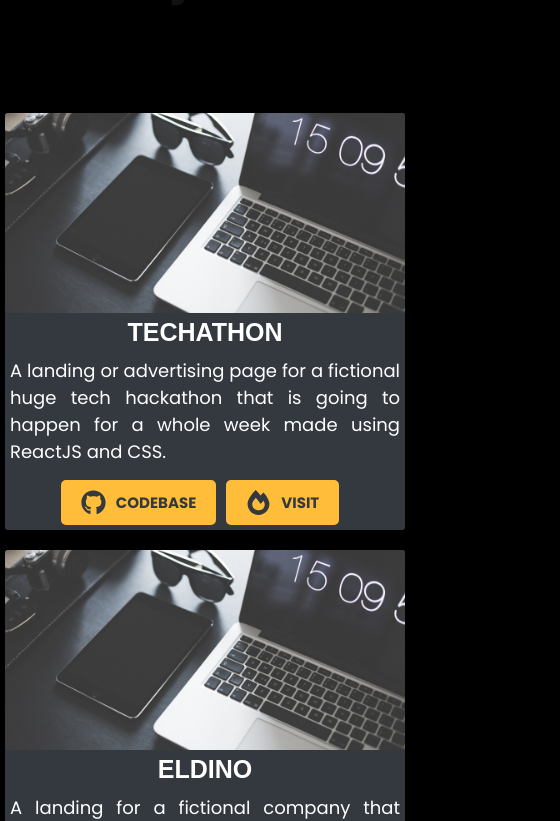
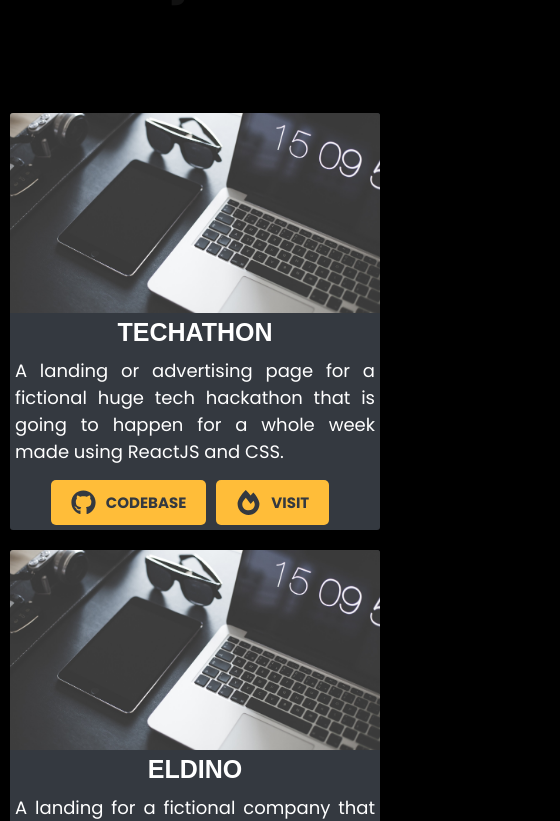
Before and after one commit to codeme254/my-portfolio-site, a React (Create React App) app: page / in a window 390 px wide. Shown: the part 2083-2904 px from the top of the page, 560 px wide, since content can reach past the window. Built offline with nearby package versions, Linux system fonts and the light colour scheme; a web font is replaced by a local one.

Commit message:
started fixing responsive dev bugs

```diff
--- a/src/App.css
+++ b/src/App.css
@@ -18,7 +18,8 @@ html {
   font-size: 62.5%;
 }
 
-html, body{
+html,
+body {
   /* overflow-x: hidden; */
 }
 
@@ -65,7 +66,7 @@ body {
 }
 
 @media screen and (max-width: 600px) {
-  .title__title-bg{
+  .title__title-bg {
     font-size: 5rem;
   }
 }
@@ -234,25 +235,25 @@ body {
 }
 
 @media screen and (max-width: 600px) {
-  .home{
+  .home {
     flex-direction: column;
-    padding: 2rem .5rem;
+    padding: 2rem 0.5rem;
   }
 
-  .home__flex{
+  .home__flex {
     width: 100%;
   }
 
-  .home__textbox--txt-main{
+  .home__textbox--txt-main {
     font-size: 4rem;
     text-align: center;
   }
 
-  .home__textbox--txt-small{
+  .home__textbox--txt-small {
     text-align: center;
   }
 
-  .home__textbox--links{
+  .home__textbox--links {
     flex-direction: column;
     align-items: center;
     justify-content: center;
@@ -263,10 +264,10 @@ body {
   }
 
   .home__textbox--link {
-    margin: 1rem auto!important;
+    margin: 1rem auto !important;
   }
 
-  .home__image img{
+  .home__image img {
     height: 60vh;
     border-radius: 50%;
   }
@@ -368,27 +369,27 @@ body {
   fill: #111;
 }
 
-@media screen and (max-width: 600px){
-  .about-section{
+@media screen and (max-width: 600px) {
+  .about-section {
     width: 98vw;
   }
 
-  .about__container{
+  .about__container {
     flex-direction: column;
-    padding: .5rem;
+    padding: 0.5rem;
   }
 
   .about__container > * {
     width: 100%;
   }
 
-  .about__container--buttons{
+  .about__container--buttons {
     display: flex;
     justify-content: center;
     margin-top: 2rem;
   }
 
-  .about__container--right{
+  .about__container--right {
     padding: 1rem;
   }
 
@@ -535,22 +536,29 @@ body {
   margin-right: 1rem;
 }
 
-@media screen and (max-width: 600px){
-  .projects__container{
-    padding: 5rem .5rem;
+@media screen and (max-width: 600px) {
+  .projects__container {
+    padding: 5rem 1rem;
     width: 100vw;
+    max-width: 100vw;
+    display: flex;
+    flex-direction: column;
+    justify-content: center;
+    align-items: center;
   }
 
-  .project{
-    width: 100%!important;
+  .project {
+    width: 100% !important;
+    max-width: 100%;
+    min-width: 100%;
   }
 
-  .project__image{
+  .project__image {
     height: 20rem;
   }
 
-  .project__body{
-    padding: .5rem;
+  .project__body {
+    padding: 0.5rem;
   }
 }
 /* ending of the project section */
@@ -621,6 +629,7 @@ body {
   letter-spacing: 3px;
   position: relative;
   margin-bottom: 2rem;
+  text-align: center;
 }
 
 .skill__skill-name::after {
@@ -639,6 +648,7 @@ body {
   font-size: 1.5rem;
   font-weight: bold;
   font-style: italic;
+  text-align: center;
 }
 
 .skill__image {
@@ -653,12 +663,16 @@ body {
 }
 
 @media screen and (max-width: 600px) {
-  .skills-container{
-    padding: 3rem;
+  .skills-container {
+    padding: 1.5rem;
     column-gap: 0;
+    display: flex;
+    flex-direction: column;
+    justify-content: center;
+    align-items: center;
   }
 
-  .skill{
+  .skill {
     width: 100%;
   }
 }
@@ -737,11 +751,15 @@ body {
 }
 
 @media screen and (max-width: 600px) {
-  .time-cards__container{
+  .time-cards__container {
     padding: 2rem 1rem;
+    display: flex;
+    flex-direction: column;
+    justify-content: center;
+    align-items: center;
   }
 
-  .time-card{
+  .time-card {
     width: 100%;
   }
 }
@@ -884,7 +902,7 @@ body {
   margin-left: 1.5rem;
 }
 
-.section-connect-image{
+.section-connect-image {
   margin: 5rem auto;
   margin-bottom: 1rem;
 }
@@ -913,21 +931,21 @@ body {
 }
 
 @media screen and (max-width: 600px) {
-  .repos-connect-section{
+  .repos-connect-section {
     padding: 1rem;
     flex-direction: column;
   }
 
-  .repos{
+  .repos {
     width: 100%;
     margin-bottom: 5rem;
   }
 
-  .repo{
+  .repo {
     width: 100%;
   }
 
-  .repo__icon{
+  .repo__icon {
     display: none;
   }
 }
@@ -1063,12 +1081,12 @@ body {
 }
 
 @media screen and (max-width: 600px) {
-  .friends--container{
-    padding: .5rem;
+  .friends--container {
+    padding: 0.5rem;
     max-width: 100vw;
   }
 
-  .friend{
+  .friend {
     width: 100%;
   }
 }
```
